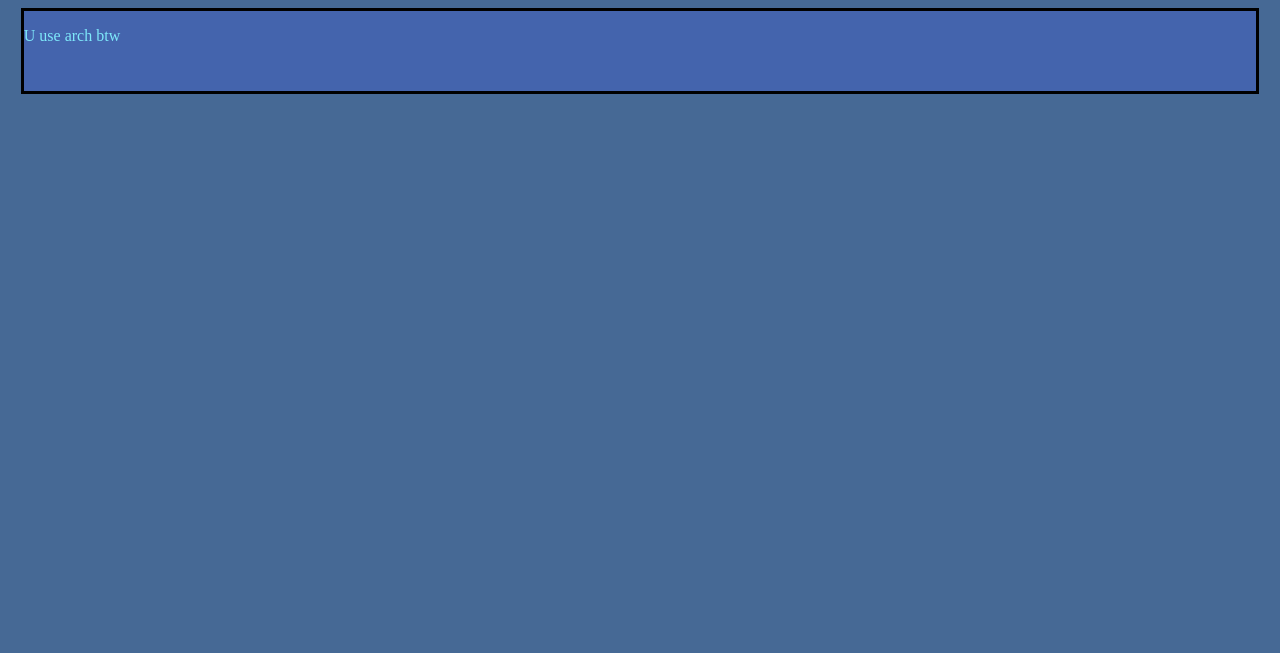
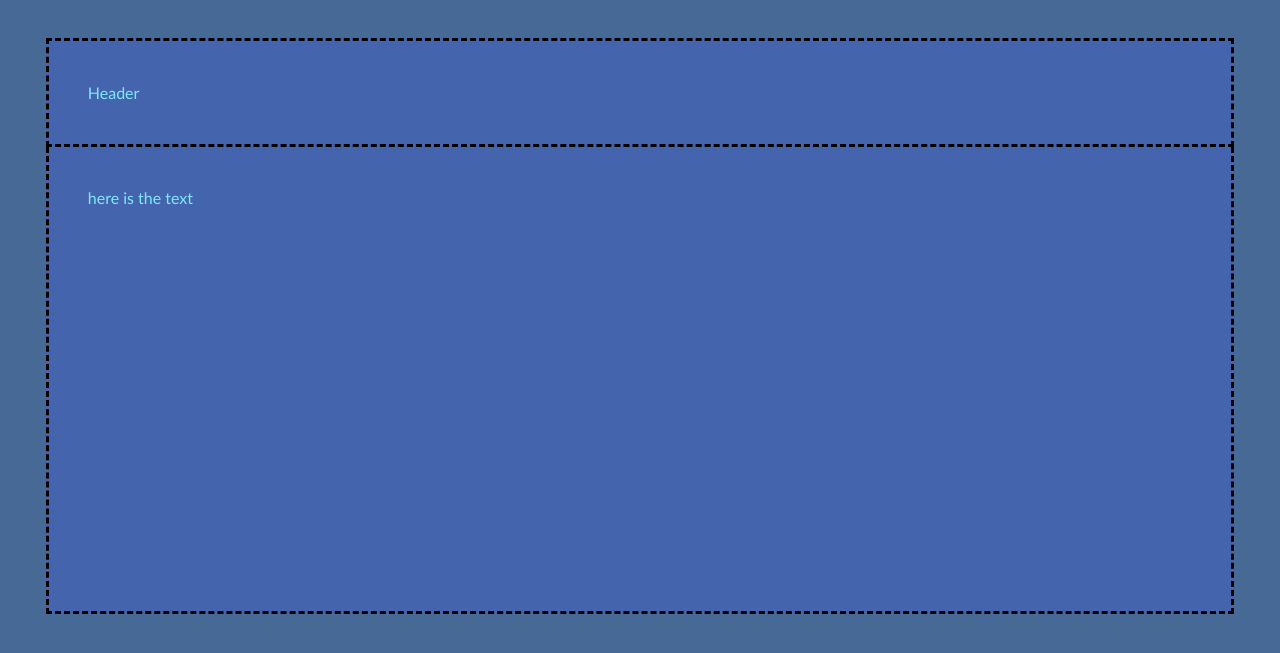
Before and after one commit to Martycat111/40flask60, a Flask app: page / in a window 1280 px wide. Shown: the top 653 px of the page. Run offline with Flask 3, Linux system fonts and the light colour scheme.

Commit message:
Idea of a site

```diff
--- a/app.py
+++ b/app.py
@@ -7,7 +7,3 @@ app = Flask(__name__)
 @app.route("/")
 def index():
     return render_template("index.html")
-
-@app.route("/static/")
-def style():
-    return static_file("")
--- a/static/styles.css
+++ b/static/styles.css
@@ -3,11 +3,27 @@ body {
 }
 p {
     color: #7EE8FA;
+    font-family: 'Trebuchet MS', 'Lucida Sans Unicode', 'Lucida Grande', 'Lucida Sans', Arial, sans-serif;
+
 }
 header {
-    margin-right: 1vw;
-    margin-left: 1vw;
-    height: 10vh;
+    margin-top: 3vw;
+    margin-right: 3vw;
+    margin-left: 3vw;
+    padding: 2vw 3vw;
+
     background-color: #4464AD;
-    border: solid black;
+    border: dashed black;
 }
+.content {
+    margin-right: 3vw;
+    margin-left: 3vw;
+    height: 50vh;
+
+    background-color: #4464AD;
+    border: dashed black;
+    border-top: none;
+
+    padding: 3vw;
+    padding-top: 2vw;
+}
--- a/templates/index.html
+++ b/templates/index.html
@@ -1,6 +1,9 @@
 {% extends "base.html" %}
 {% block content %}
     <header>
-        <p>U use arch btw</p>
+        <p>Header</p>
     </header>
+    <div class="content">
+        <p>here is the text</p>
+    </div>
 {% endblock %}
```
